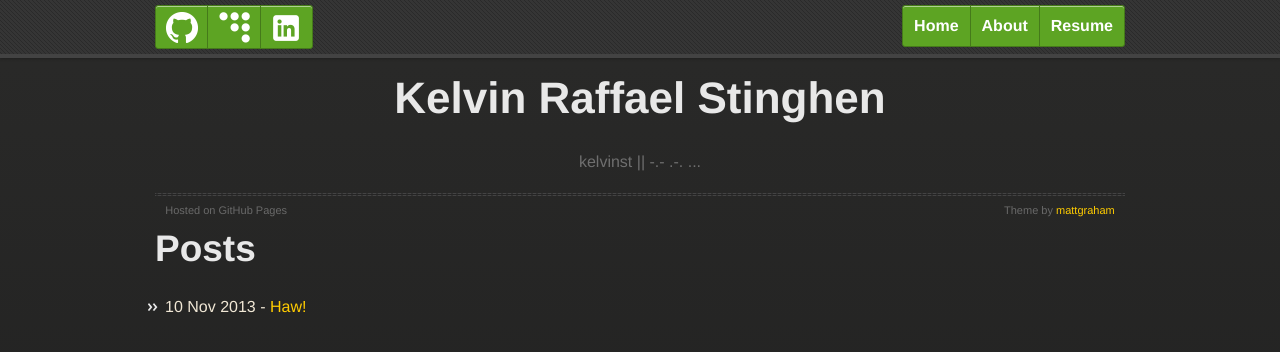
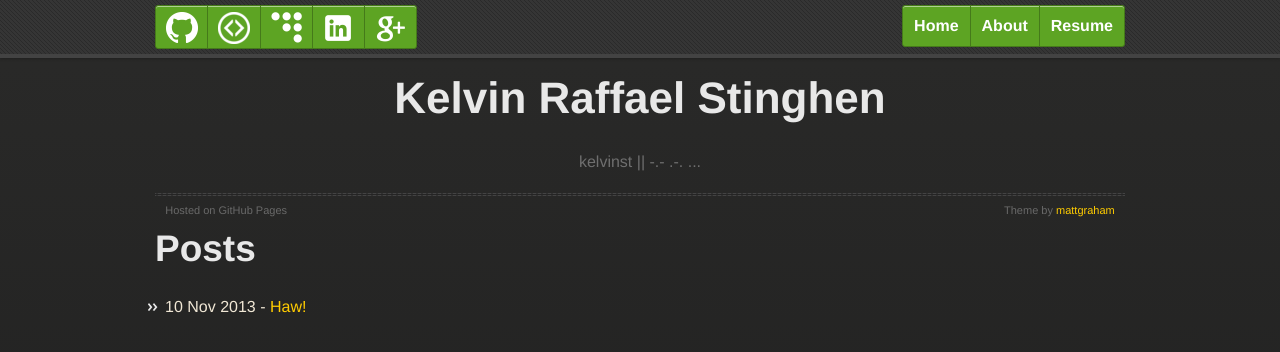
Before and after one commit to kelvinst/kelvinst.github.io, a Jekyll site: the page built from index.html, in a window 1280 px wide. Shown: the top 352 px of the page. Built offline with Jekyll 4.4.1, drawn with Linux system fonts in a browser that asks for light colours.

Commit message:
So, the icons and the links

```diff
--- a/_layouts/default.html
+++ b/_layouts/default.html
@@ -25,6 +25,11 @@
             </a>
           </li>
           <li>
+            <a href="https://www.codeschool.com/users/kelvinst" class="tiny button success">
+              <img src="{{ site.url }}/img/codeschool.png" />
+            </a>
+          </li>
+          <li>
             <a href="https://coderwall.com/kelvinst" class="tiny button success">
               <img src="{{ site.url }}/img/coderwall.png" />
             </a>
@@ -32,6 +37,11 @@
           <li>
             <a href="http://www.linkedin.com/pub/kelvin-stinghen/31/34a/906" class="tiny button success">
               <img src="{{ site.url }}/img/linkedin.png" />
+            </a>
+          </li>
+          <li>
+            <a href="google.com/+KelvinRaffaelStinghen" class="tiny button success">
+              <img src="{{ site.url }}/img/googleplus.png" />
             </a>
           </li>
         </ul>
```
Also changed, not shown: img/codeschool.png, img/googleplus.png.
